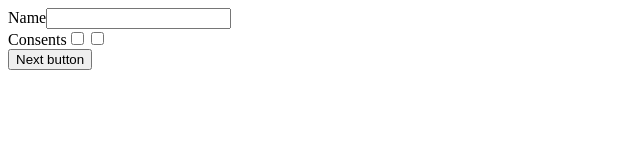
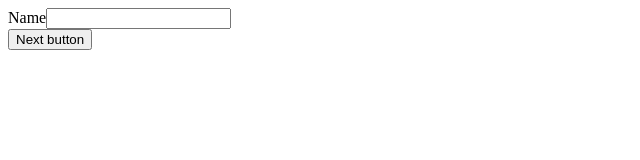
Before and after one commit to Tectonica-Campaigns-Solutions/to-remove-test-netlify-form, a Gatsby site: page / in a window 1280 px wide. Shown: the whole page, without its empty margins (0-640 px from the left). Built offline with nearby package versions, Linux system fonts and the light colour scheme; Gatsby itself is replaced by a stand-in of ours.

Commit message:
with conditional form

```diff
--- a/src/pages/index.js
+++ b/src/pages/index.js
@@ -166,7 +166,7 @@ const IndexPage = () => {
         <CompanyEmailFormStep1 />
       }
       {
-        step === 1
+        step === 2
          &&
         <CompanyEmailFormStep2 />
       }
```
